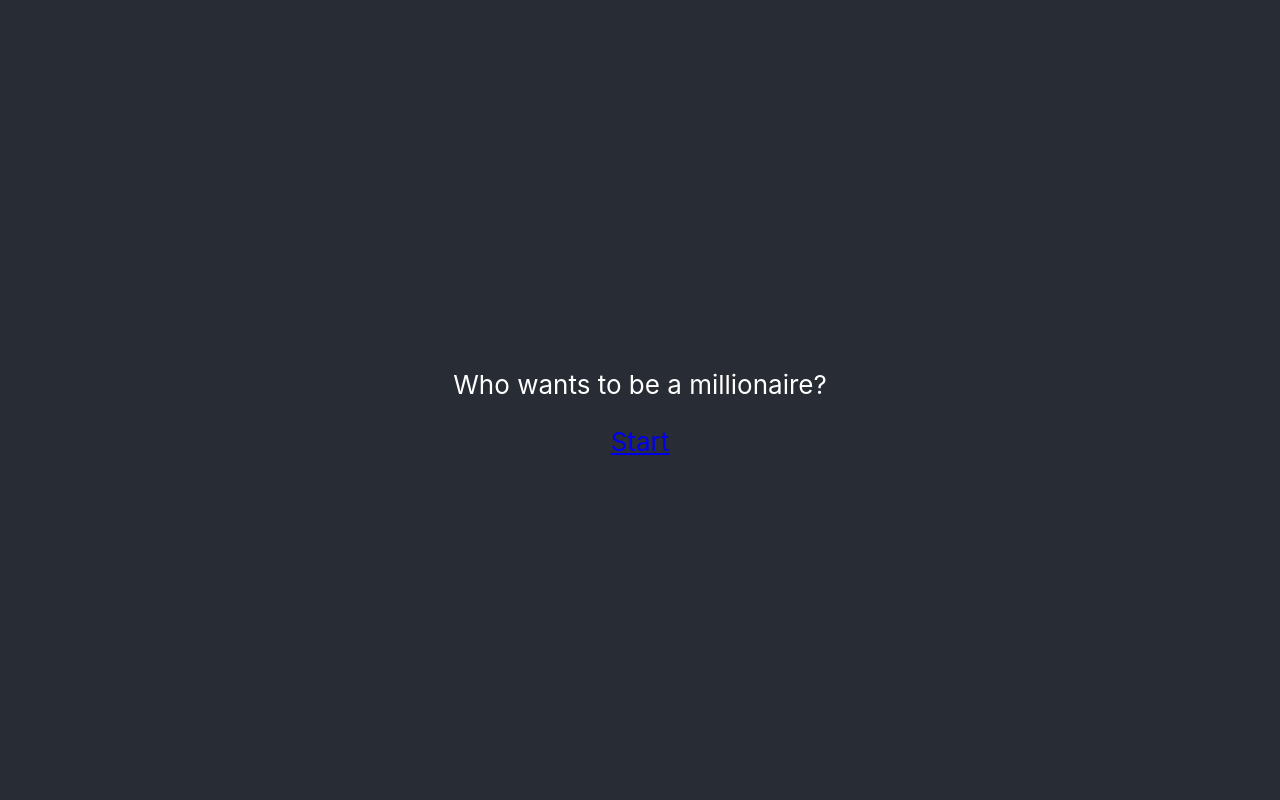
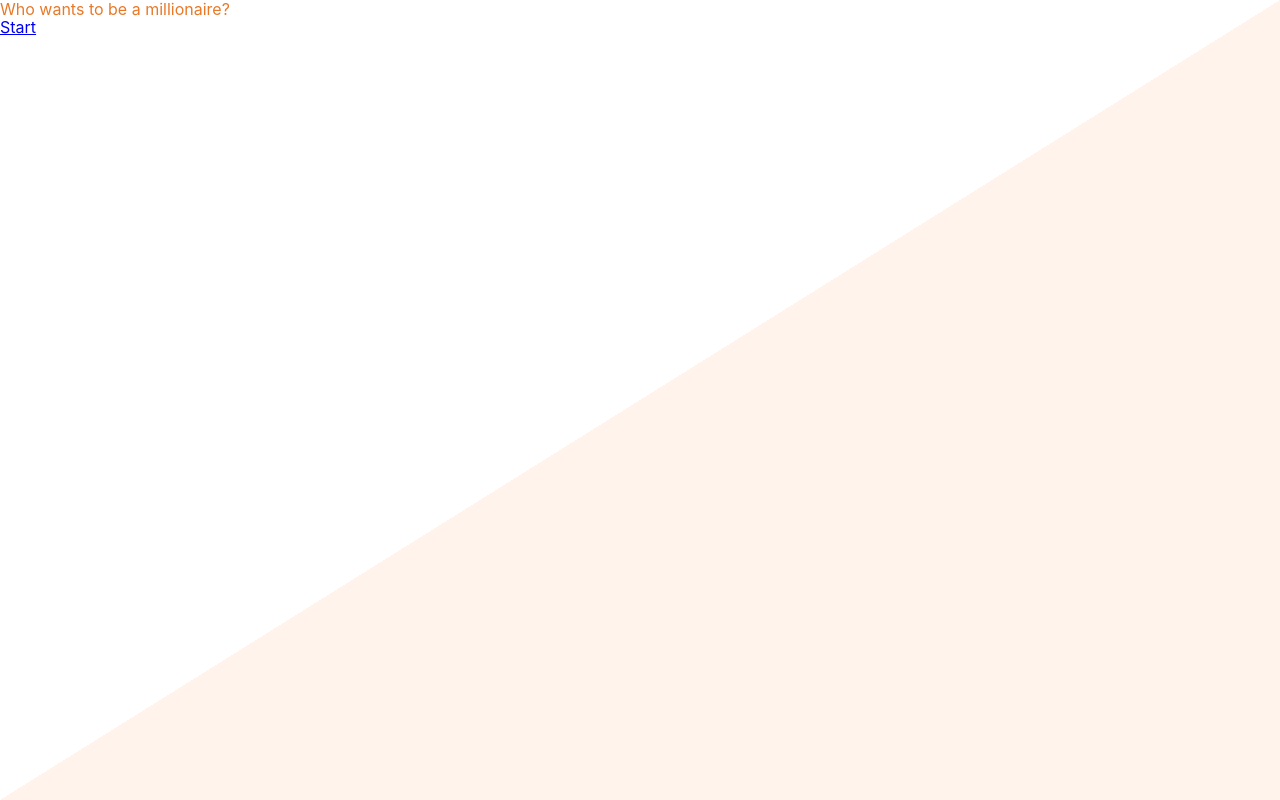
Before and after one commit to vluld/quiz-game, a React (Create React App) app: page / in a window 1280 px wide. Built offline with nearby package versions, Linux system fonts and the light colour scheme.

Commit message:
css setup

```diff
--- a/src/App.css
+++ /dev/null
@@ -1,38 +0,0 @@
-.App {
-  text-align: center;
-}
-
-.App-logo {
-  height: 40vmin;
-  pointer-events: none;
-}
-
-@media (prefers-reduced-motion: no-preference) {
-  .App-logo {
-    animation: App-logo-spin infinite 20s linear;
-  }
-}
-
-.App-header {
-  background-color: #282c34;
-  min-height: 100vh;
-  display: flex;
-  flex-direction: column;
-  align-items: center;
-  justify-content: center;
-  font-size: calc(10px + 2vmin);
-  color: white;
-}
-
-.App-link {
-  color: #61dafb;
-}
-
-@keyframes App-logo-spin {
-  from {
-    transform: rotate(0deg);
-  }
-  to {
-    transform: rotate(360deg);
-  }
-}
--- a/src/App.tsx
+++ b/src/App.tsx
@@ -2,8 +2,6 @@
 import { BrowserRouter } from "react-router-dom";
 import AppRoutes from "./routes";
 import { store } from "./state/store";
-
-import "./App.css";
 
 function App() {
   return (
--- /dev/null
+++ b/src/features/welcome/_welcome.css
@@ -0,0 +1,5 @@
+.diagonal-split {
+  width: 100vw;
+  height: 100vh;
+  background: linear-gradient(to right bottom, var(--white) 50%, var(--orange-5) 50%);
+}
--- a/src/features/welcome/components/Welcome.tsx
+++ b/src/features/welcome/components/Welcome.tsx
@@ -2,11 +2,9 @@
 
 function Welcome() {
   return (
-    <div className="App">
-      <header className="App-header">
-        <p>Who wants to be a millionaire?</p>
-        <Link to="/who-wants-to-be-a-millionaire">Start</Link>
-      </header>
+    <div className="diagonal-split">
+      <p>Who wants to be a millionaire?</p>
+      <Link to="/who-wants-to-be-a-millionaire">Start</Link>
     </div>
   );
 }
--- a/src/index.tsx
+++ b/src/index.tsx
@@ -3,7 +3,7 @@
 import App from "./App";
 import reportWebVitals from "./reportWebVitals";
 
-import "./index.css";
+import "./styles/index.css";
 
 const root = ReactDOM.createRoot(
   document.getElementById("root") as HTMLElement,
--- a/src/index.css
+++ b/src/styles/_base.css
@@ -1,13 +1,14 @@
+* {
+  box-sizing: border-box;
+  margin: 0;
+  padding: 0;
+}
+
 body {
-  margin: 0;
   font-family: -apple-system, BlinkMacSystemFont, 'Segoe UI', 'Roboto', 'Oxygen',
     'Ubuntu', 'Cantarell', 'Fira Sans', 'Droid Sans', 'Helvetica Neue',
     sans-serif;
   -webkit-font-smoothing: antialiased;
   -moz-osx-font-smoothing: grayscale;
+  color: var(--orange-120);
 }
-
-code {
-  font-family: source-code-pro, Menlo, Monaco, Consolas, 'Courier New',
-    monospace;
-}
--- /dev/null
+++ b/src/styles/index.css
@@ -0,0 +1,9 @@
+@import url('./normalize.css');
+/* General base styles */
+@import url('./_base.css');
+
+/* Variables */
+@import url('./variables.css');
+
+/* Features */
+@import url('../features/welcome/_welcome.css');
--- /dev/null
+++ b/src/styles/variables.css
@@ -0,0 +1,27 @@
+:root {
+  /* Orange */
+  --orange-5: #FFF3EB;
+  --orange-80: #FFAC70;
+  --orange-100: #FF8B37;
+  --orange-120: #E87928;
+
+  /* Green */
+  --green-5: #E6FAEA;
+  --green-100: #47D867;
+
+  /* Red */
+
+  --red-5: #FDEEED;
+  --red-100: #EC6259;
+
+  /* Black */
+
+  --black-5: #F5F5F7;
+  --black-40: #D0D0D8;
+  --black-100: #1C1C21;
+
+  /* White */
+
+  --white: #FFFFFF;
+
+}
```
Also changed, not shown: src/styles/normalize.css (added), 1 other file (tests, documents, lock files or other folders).
